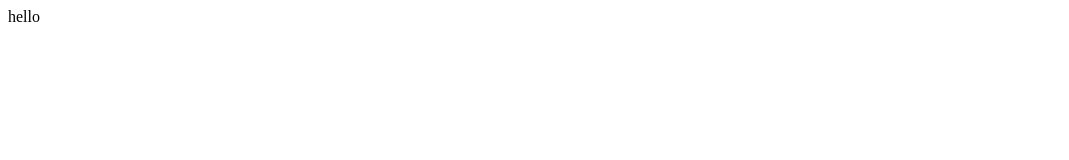
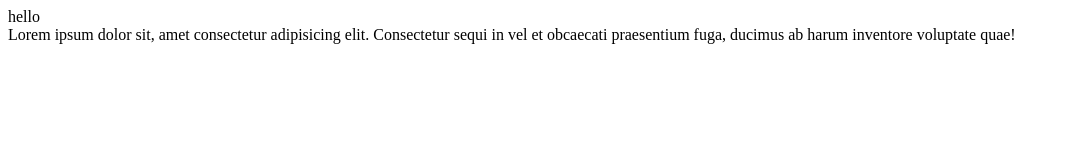
Before and after one commit to sohel123-123/js, a plain HTML site: page index.html in a window 1280 px wide. Shown: the whole page, without its empty margins (0-1069 px from the left). Drawn offline with Linux system fonts and the light colour scheme.

Commit message:
html featue

```diff
--- a/index.html
+++ b/index.html
@@ -7,5 +7,6 @@
 </head>
 <body>
     hello
+    <div>Lorem ipsum dolor sit, amet consectetur adipisicing elit. Consectetur sequi in vel et obcaecati praesentium fuga, ducimus ab harum inventore voluptate quae!</div>
 </body>
 </html>
```
